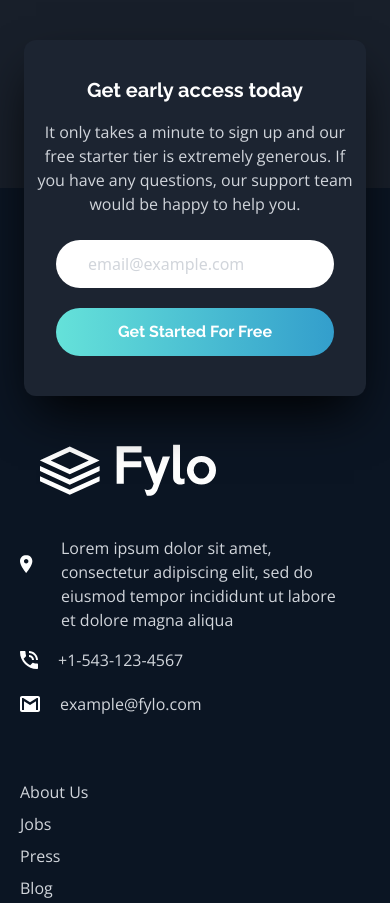
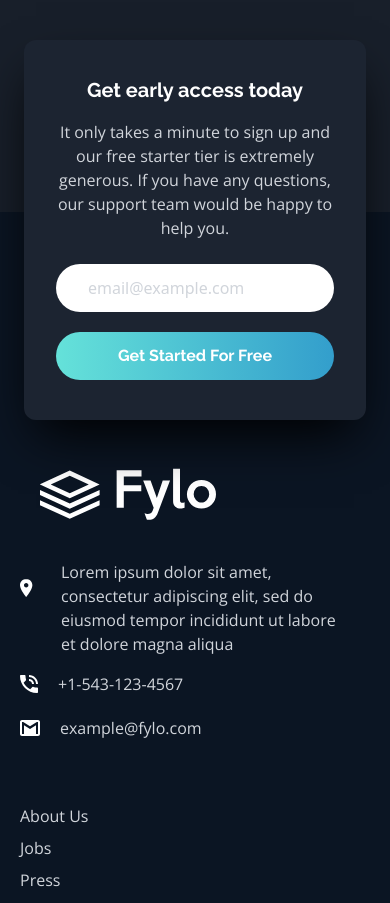
Before and after one commit to RonenTGreat/fylo_dark_theme_page, a React (Vite) app: page / in a window 390 px wide. Shown: the part 3420-4323 px from the top of the page. Built offline with nearby package versions, Linux system fonts and the light colour scheme.

Commit message:
added a feature so error doesn't appear when input is empty

```diff
--- a/src/components/container/container.component.jsx
+++ b/src/components/container/container.component.jsx
@@ -41,7 +41,7 @@ const Container = () => {
   }
 
   const handleChange = event => {
-    if (!isValidEmail(event.target.value)) {
+    if (!isValidEmail(event.target.value) && event.target.value !== "") {
       setError('Please enter a valid email address');
     } else {
       setError(null);
@@ -142,7 +142,7 @@ const Container = () => {
 
       <section className="mx-6 py-5 text-g bg-intro-color rounded-xl shadow-black shadow-2xl relative z-30 top-[24rem] md:max-w-4xl md:mx-auto md:top-[18rem]">
         <h2 className="text-xl font-raleway font-bold text-white py-4 text-center md:text-2xl">Get early access today</h2>
-        <p className="pb-6 font-opensans text-gray-300 text-center max-w-xs mx-auto md:max-w-3xl">It only takes a minute to sign up and our free starter tier is extremely generous. If you have any
+        <p className="pb-6 px-4 font-opensans text-gray-300 text-center max-w-xs mx-auto md:max-w-3xl">It only takes a minute to sign up and our free starter tier is extremely generous. If you have any
           questions, our support team would be happy to help you.</p>
 
           <form className=" flex flex-col px-8 md:block md:px-16" action="">
```
